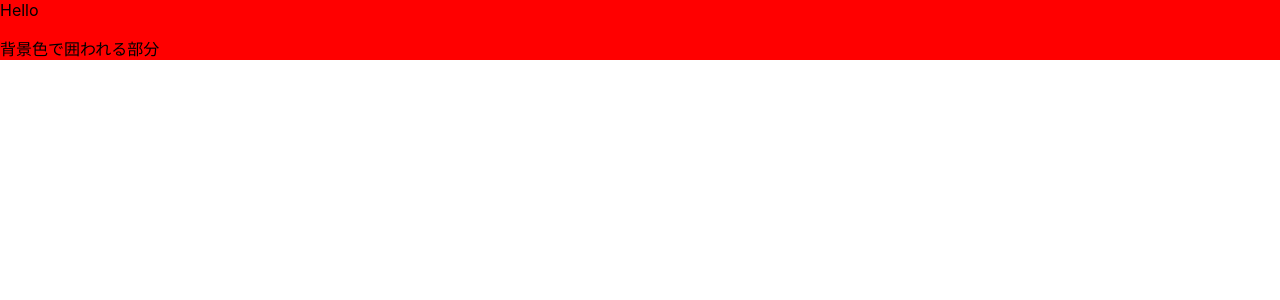
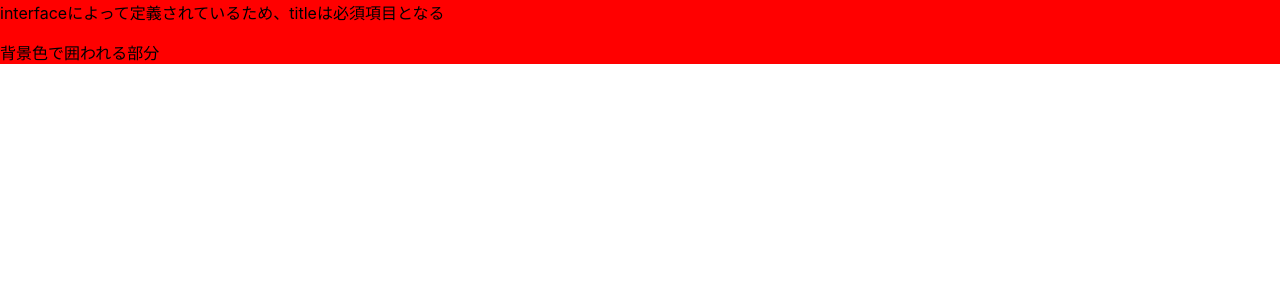
Before and after one commit to aokimakoto0322/SocialCommunityApp_React, a React (Create React App) app: page /container in a window 1280 px wide. Shown: the top 300 px of the page. Built offline with nearby package versions, Linux system fonts and the light colour scheme.

Commit message:
interfaceの実装によってコンポーネントの必須項目を定義

```diff
--- a/src/compornents/ContainerSample.tsx
+++ b/src/compornents/ContainerSample.tsx
@@ -1,4 +1,12 @@
-const Container = (props: {title: string, children: React.ReactElement  }) => {
+import React from "react"
+
+//interfaceによって属性を必ず入れさせる
+interface ContainerProps {
+    title: string,
+    children: React.ReactNode
+}
+
+const Container = (props: ContainerProps) : JSX.Element => {
     const { title, children } = props
 
     return (
@@ -9,9 +17,9 @@ const Container = (props: {title: string, children: React.ReactElement  }) => {
     )
 }
 
-const Parent = () => {
+const Parent = (): JSX.Element => {
     return (
-        <Container title="Hello">
+        <Container title="interfaceによって定義されているため、titleは必須項目となる">
             { /* <p></p>要素がchildrenに当たる */}
             <p>背景色で囲われる部分</p>
         </Container>
```
